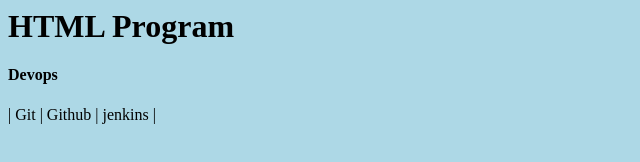
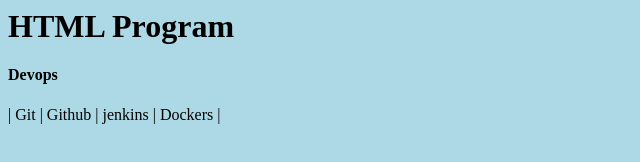
Before and after one commit to jugalraj-07/project007, a plain HTML site: page index.html in a window 1280 px wide. Shown: the full height of the page, 0-640 px from the left. Drawn offline with Linux system fonts and the light colour scheme.

Commit message:
instruction4

```diff
--- a/index.html
+++ b/index.html
@@ -2,7 +2,7 @@
 	<head> <h1> HTML Program <h1>
 </head>
 <h4> Devops </h4>
-<p> | Git | Github | jenkins | </p>
+<p> | Git | Github | jenkins | Dockers | </p>
 <body bgcolor="lightblue"
 </body>
 </html>
```
